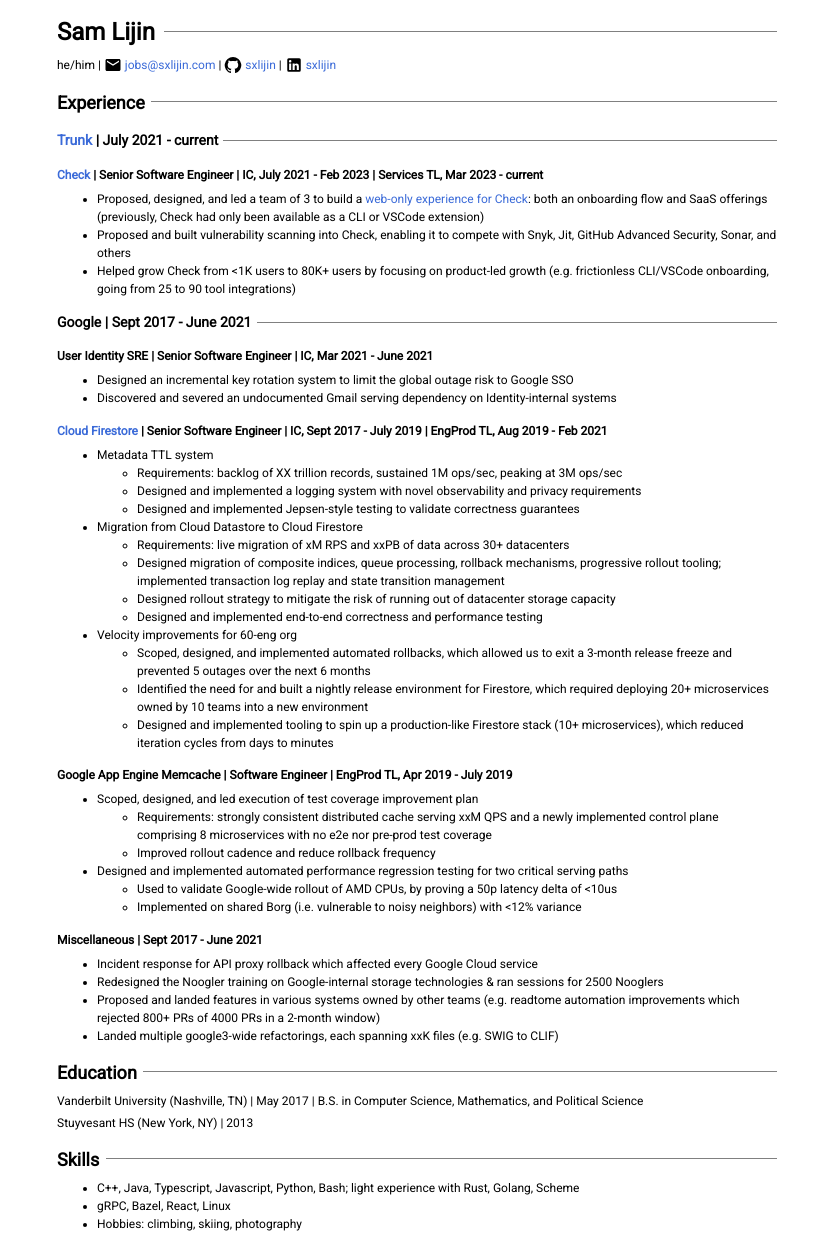
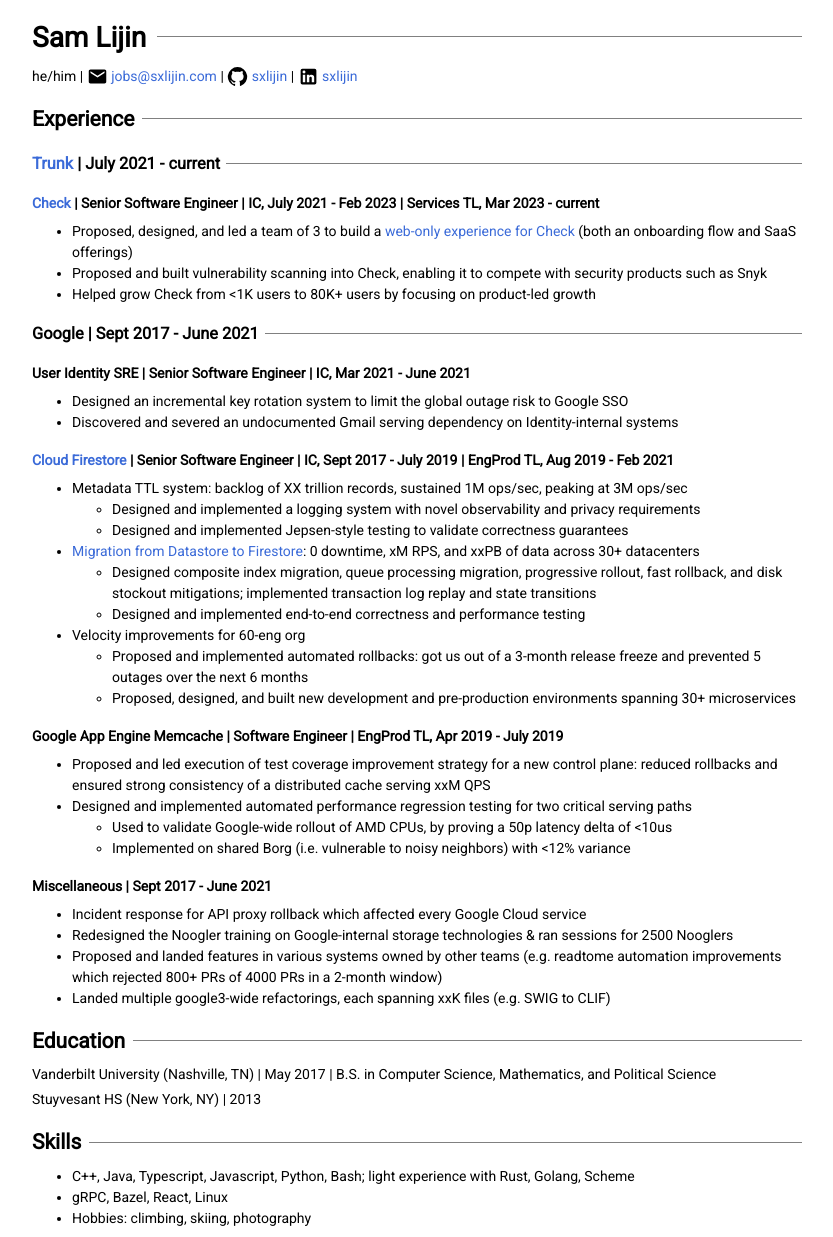
Before and after one commit to sxlijin/sxlijin.github.io, a Jekyll site: the page built from resume.md, in a window 1280 px wide. Shown: the whole page, without its empty margins (223-1056 px from the left). Built offline with Jekyll 4.4.1, drawn with Linux system fonts in a browser that asks for light colours.

Commit message:
resume: slim it down more

```diff
--- a/css/resume.scss
+++ b/css/resume.scss
@@ -3,7 +3,7 @@
 @import 'typography';
 
 /* general aesthetics */
-$base-font-size: 12px;
+$base-font-size: 14px;
 $line-height: 1.5em;
 $space-width: 0.25em;
 
@@ -14,7 +14,7 @@
 body {
   margin: 0 auto;
   padding: 0;
-  max-width: 60em;
+  max-width: 55em;
   font-family: "Roboto", sans-serif;
 
   @media screen {
--- a/resume.md
+++ b/resume.md
@@ -24,9 +24,9 @@
 
 #### [Check](https://trunk.io/products/check) \| Senior Software Engineer \|  IC, July 2021 - Feb 2023 \| Services TL, Mar 2023 - current
 
-* Proposed, designed, and led a team of 3 to build a [web-only experience for Check](https://docs.trunk.io/check/get-started): both an onboarding flow and SaaS offerings (previously, Check had only been available as a CLI or VSCode extension)
-* Proposed and built vulnerability scanning into Check, enabling it to compete with Snyk, Jit, GitHub Advanced Security, Sonar, and others
-* Helped grow Check from <1K users to 80K+ users by focusing on product-led growth (e.g. frictionless CLI/VSCode onboarding, going from 25 to 90 tool integrations)
+* Proposed, designed, and led a team of 3 to build a [web-only experience for Check](https://docs.trunk.io/check/get-started) (both an onboarding flow and SaaS offerings)
+* Proposed and built vulnerability scanning into Check, enabling it to compete with security products such as Snyk
+* Helped grow Check from <1K users to 80K+ users by focusing on product-led growth
 
 ### Google \| Sept 2017 - June 2021
 
@@ -37,27 +37,21 @@
 
 #### [Cloud Firestore](https://firebase.google.com/docs/firestore) \| Senior Software Engineer \| IC, Sept 2017 - July 2019 \| EngProd TL, Aug 2019 - Feb 2021
 
-* Metadata TTL system
-  * Requirements: backlog of XX trillion records, sustained 1M ops/sec, peaking at 3M ops/sec
+* Metadata TTL system: backlog of XX trillion records, sustained 1M ops/sec, peaking at 3M ops/sec
   * Designed and implemented a logging system with novel observability and privacy requirements
   * Designed and implemented Jepsen-style testing to validate correctness guarantees
 
-* Migration from Cloud Datastore to Cloud Firestore
-  * Requirements: live migration of xM RPS and xxPB of data across 30+ datacenters
-  * Designed migration of composite indices, queue processing, rollback mechanisms, progressive rollout tooling; implemented transaction log replay and state transition management
-  * Designed rollout strategy to mitigate the risk of running out of datacenter storage capacity
+* [Migration from Datastore to Firestore](https://cloud.google.com/datastore/docs/upgrade-to-firestore): 0 downtime, xM RPS, and xxPB of data across 30+ datacenters
+  * Designed composite index migration, queue processing migration, progressive rollout, fast rollback, and disk stockout mitigations; implemented transaction log replay and state transitions
   * Designed and implemented end-to-end correctness and performance testing
 
 * Velocity improvements for 60-eng org
-  * Scoped, designed, and implemented automated rollbacks, which allowed us to exit a 3-month release freeze and prevented 5 outages over the next 6 months
-  * Identified the need for and built a nightly release environment for Firestore, which required deploying 20+ microservices owned by 10 teams into a new environment
-  * Designed and implemented tooling to spin up a production-like Firestore stack (10+ microservices), which reduced iteration cycles from days to minutes
+  * Proposed and implemented automated rollbacks: got us out of a 3-month release freeze and prevented 5 outages over the next 6 months
+  * Proposed, designed, and built new development and pre-production environments spanning 30+ microservices
 
 #### Google App Engine Memcache \| Software Engineer \| EngProd TL, Apr 2019 - July 2019
 
-* Scoped, designed, and led execution of test coverage improvement plan
-  * Requirements: strongly consistent distributed cache serving xxM QPS and a newly implemented control plane comprising 8 microservices with no e2e nor pre-prod test coverage
-  * Improved rollout cadence and reduce rollback frequency
+* Proposed and led execution of test coverage improvement strategy for a new control plane: reduced rollbacks and ensured strong consistency of a distributed cache serving xxM QPS
 * Designed and implemented automated performance regression testing for two critical serving paths
   * Used to validate Google-wide rollout of AMD CPUs, by proving a 50p latency delta of <10us
   * Implemented on shared Borg (i.e. vulnerable to noisy neighbors) with <12% variance
```
